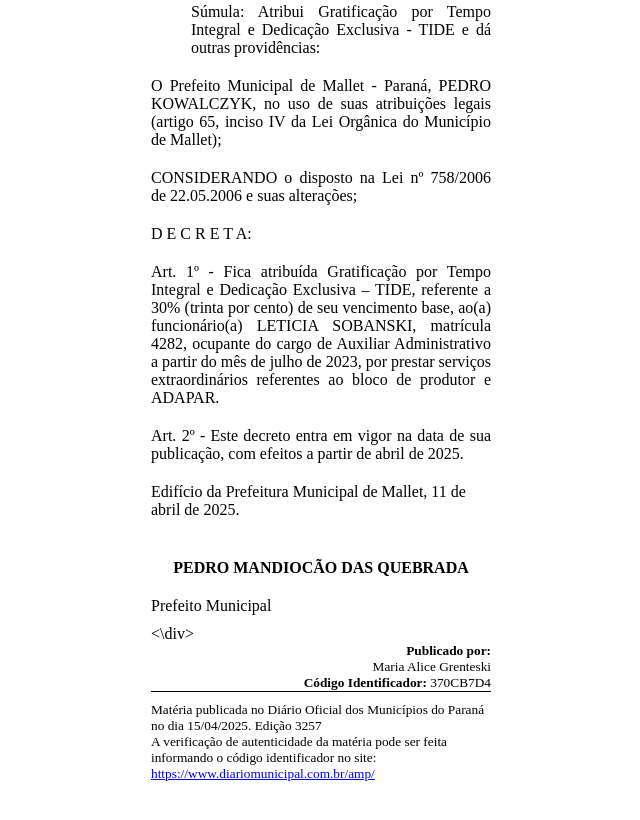
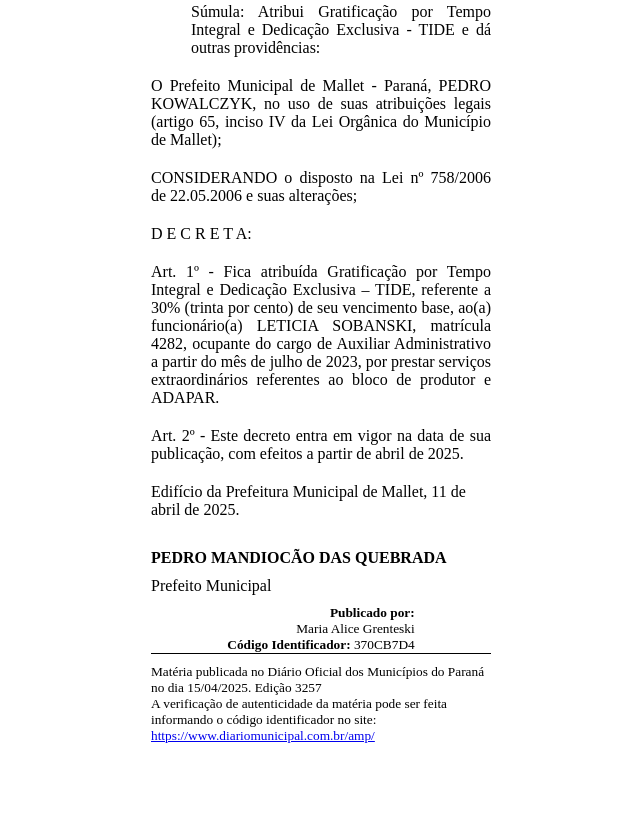
Before and after one commit to MateusFKrinski/DiarioOficial, a plain HTML site: page index.html in a window 1280 px wide. Shown: the part 638-1458 px from the top of the page, without its empty margins (319-959 px from the left). Drawn offline with Linux system fonts and the light colour scheme.

Commit message:
Atualizar o index.html
Ultimaaah

```diff
--- a/index.html
+++ b/index.html
@@ -63,7 +63,7 @@
       }
 
       .assinatura {
-        margin-top: 30px;
+        margin-top: 20px;
         font-weight: bold;
         text-align: left;
       }
@@ -135,11 +135,14 @@
 
       <p class="sem-recuo">Edifício da Prefeitura Municipal de Mallet, 11 de abril de 2025.</p>
 
-      <p class="assinatura">
+
+
+      <div class="container">
+        <p class="assinatura">
         PEDRO MANDIOCÃO DAS QUEBRADA
       </p>
-
-      <div class="container"><p>Prefeito Municipal</p><\div>
+        <p>Prefeito Municipal</p>
+      </div>
 
       <div class="publicado">
         <strong>Publicado por:</strong><br />
```
